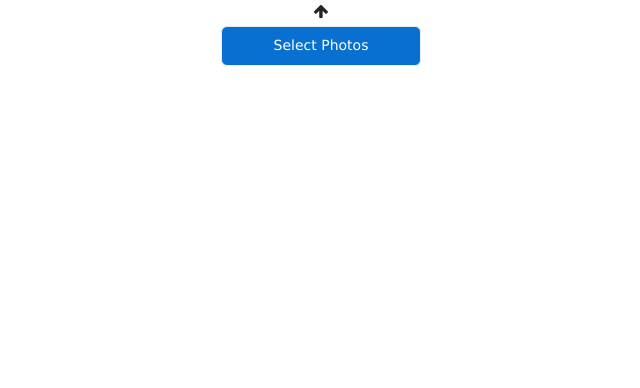
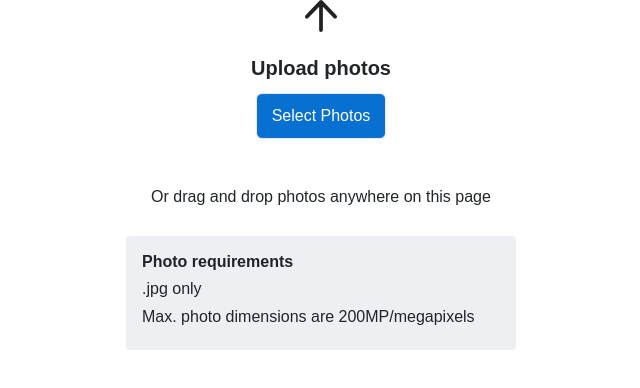
Before and after one commit to DeekshaPandit/upload-image-crop, a React app: page / in a window 1280 px wide. Shown: the whole page, without its empty margins (319-959 px from the left). Built offline with nearby package versions, Linux system fonts and the light colour scheme.

Commit message:
design updated

```diff
--- a/src/App.css
+++ b/src/App.css
@@ -1,35 +1,49 @@
 .App {
     font-family: sans-serif;
-    text-align: center;
   }
 
   img {
     max-width: 100%;
   }
 
+  .requirement{
+    text-align: left;
+    box-sizing: border-box;
+    padding: 16px 0 16px 16px;
+    width: 390px;
+    min-height: 80px;
+    background: #eeeff2;
+    display: flex;
+    flex-direction: column;
+    margin: 30px auto 0;
+    border-radius: 4px;
+  }
   .choose_file{
     position: relative;
     display: inline-block;
     border-radius: 6px;
     border: #ebebeb solid 1px;
-    width: 200px;
+    min-width: 130px;
     padding: 10px;
-    font: normal 14px Myriad Pro, Verdana, Geneva, sans-serif;
-    color: #7f7f7f;
-    margin-top: 2px;
     background: #0870d1;
-    height: 40px;
+    min-height: 40px;
     cursor: pointer;
+    margin-top: 5px;
 }
 
 .choose_file span{
   color: white;
+  cursor: pointer;
 }
 .choose_file input[type="file"]{
-    -webkit-appearance:none;
-    position:absolute;
-    top:0; left:0;
-    opacity:0;
+  -webkit-appearance: none;
+  position: absolute;
+  top: 0;
+  left: 0;
+  opacity: 0;
+  cursor: pointer;
+  min-height: 40px;
+  width: 130px;
 }
 
   .img_wrapper{
--- a/src/index.js
+++ b/src/index.js
@@ -5,6 +5,7 @@ import 'react-image-crop/dist/ReactCrop.css';
 import { getUserSubscription } from './user';
 import { ToastContainer, toast } from 'react-toastify';
 import 'react-toastify/dist/ReactToastify.css';
+import UploadIcon from "./assets/images/icon_upload.svg";
 import './App.css';
 
 function MetaDataForm() {
@@ -70,19 +71,30 @@ function ShowUploadUI({ showMaxLimitMessage, onSelectFiles }) {
   return (
     <div className="container">
       <ToastContainer />
-      <div className="drop-container" onDragOver={dragOver} onDragEnter={dragEnter} onDragLeave={dragLeave} onDrop={fileDrop}>
+      <div className="drop-container text-center" onDragOver={dragOver} onDragEnter={dragEnter} onDragLeave={dragLeave} onDrop={fileDrop}>
 
         <div className="col-12">
-          <i class="fa fa-arrow-up"></i>
+          <img src={UploadIcon} className="mb-4" />
         </div>
-        <div>
+        <div className="col-12">
+          <h5 className="font-weight-bold">Upload photos</h5>
           <div class="choose_file">
             <span>Select Photos</span>
             <input name="Select File" type="file" accept="image/*" onChange={onSelectFile} multiple />
           </div>
         </div>
+        <div className="col-12 mt-5">
+          <h6>Or drag and drop photos anywhere on this page</h6>
+        </div>
       </div>
 
+      <div className="col-12">
+        <div className="requirement">
+          <h6 className="font-weight-bold">Photo requirements</h6>
+          <h6 className="">.jpg only</h6>
+          <h6 className="">Max. photo dimensions are 200MP/megapixels</h6>
+        </div>
+      </div>
       {/* <div className="file-display-container">
         {
 
@@ -180,7 +192,6 @@ function ImageTile({ src, onRemoveImage, onPreview, index, c }) {
       onComplete={onCropComplete}
       onChange={onCropChange}
     />
-    <img alt="Crop" style={{ maxWidth: '100%' }} src={croppedImageUrl} />
     <button onClick={() => { onRemoveImage(index) }}> delete</button>
     <button onClick={() => { onPreview(index, croppedImageUrl) }}> preview</button>
   </>
@@ -206,6 +217,7 @@ class App extends Component {
     this.fileDrop = this.fileDrop.bind(this);
     this.validateFile = this.validateFile.bind(this);
     this.onRemoveImage = this.onRemoveImage.bind(this);
+    this.onPreview = this.onPreview.bind(this);
   }
 
   onShowMaxLimitMessage() {
@@ -220,10 +232,10 @@ class App extends Component {
     this.setState({ selectedFiles: selectedFiles })
   }
 
-  onPreview(index, croppedImageUrl){
+  onPreview(index, croppedImageUrl) {
     console.log(croppedImageUrl);
     let selectedFiles = [...this.state.selectedFiles];
-    selectedFiles[index].originalSrc =  selectedFiles[index].src;
+    selectedFiles[index].originalSrc = selectedFiles[index].src;
     selectedFiles[index].src = croppedImageUrl;
     this.setState({ selectedFiles: selectedFiles })
   }
@@ -341,13 +353,13 @@ class App extends Component {
                 <span>Add</span>
                 <input name="Select File" type="file" accept="image/*" onChange={this.onSelectFiles} multiple />
               </div>
-              <button class="btn btn-primary"><i class="fa fa-trash"></i> Remove ({})</button>
+              <button class="btn btn-primary"><i class="fa fa-trash"></i> delete</button>
             </div>
             <div class="col-12 row">
               <div class="col-3">
                 {
                   this.state.selectedFiles.map((item, index) => {
-                    return <ImageTile  index={index} src={this.state.selectedFiles[index].src} c={this.state.crop} onRemoveImage={this.onRemoveImage} onPreview={onPreview}/>
+                    return <ImageTile index={index} src={this.state.selectedFiles[index].src} c={this.state.crop} onRemoveImage={this.onRemoveImage} onPreview={this.onPreview} />
                   })
                 }
               </div>
```
Also changed, not shown: src/assets/images/icon_upload.svg (added), 1 other file.
